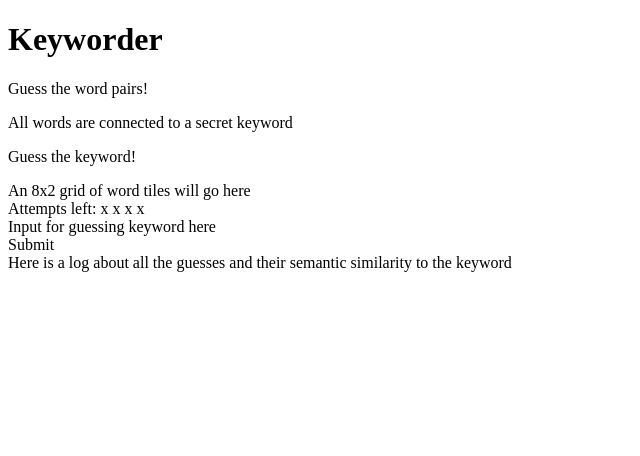
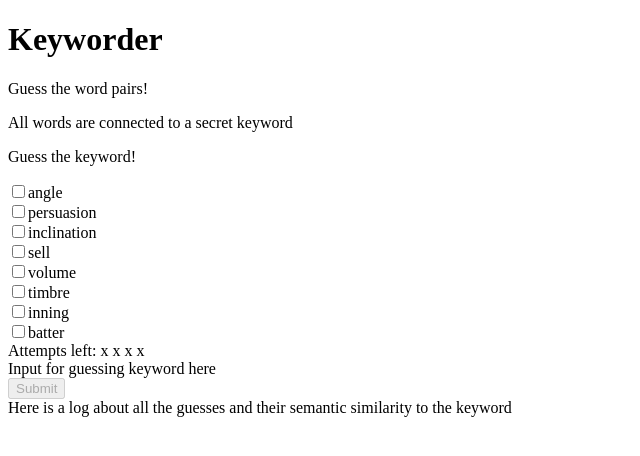
Before and after one commit to srpocock/Keyworder, a React (Vite) app in the folder keyworder-frontend/: page / in a window 1280 px wide. Shown: the top 456 px of the page, without its empty margins (0-640 px from the left). Built offline with nearby package versions, Linux system fonts and the light colour scheme.

Commit message:
Basic word grid and button

```diff
--- a/keyworder-frontend/src/components/Buttons.tsx
+++ b/keyworder-frontend/src/components/Buttons.tsx
@@ -1,6 +1,11 @@
-export default function Buttons() {
+type ButtonsProps = { numCheckedWords: number; onSubmit: () => void };
+
+
+export default function Buttons( {numCheckedWords, onSubmit }: ButtonsProps) {
 
     return (
-        <div>Submit</div>
+        <div className="buttons">
+            <button className="submit-button" disabled={numCheckedWords !== 2}  onClick={onSubmit}>Submit</button>
+        </div>
     )
 }
--- a/keyworder-frontend/src/components/Game.tsx
+++ b/keyworder-frontend/src/components/Game.tsx
@@ -1,6 +1,7 @@
+import { useState } from 'react';
 import words from '../utils/words.ts';
 import Instructions from './Instructions.tsx';
-import WordTiles from './WordTiles.tsx';
+import WordGrid from './WordGrid.tsx';
 import Attempts from './Attempts.tsx';
 import KeywordInput from './KeywordInput.tsx';
 import Buttons from './Buttons.tsx';
@@ -10,17 +11,32 @@ import History from './History.tsx';
 
 await words.initialise();
 
-
 export default function Game() {
 
+    const [checkedWords, setCheckedWords] = useState<string[]>([]);
+
+    function handleCheck (word: string, checked: boolean): void {
+        // Make sure only a maximum of 2 words are checked
+        if (checked && checkedWords.length >= 2) {
+            return;
+        }
+        setCheckedWords(prev =>
+            checked ? [...prev, word] : prev.filter(w => w !== word)
+        );
+    };
+
+    function handleSubmit (): void {
+        console.log("Submit pressed");
+    }
+
     return (
-        <section className="game">
+        <article className="game">
             <Instructions />
-            <WordTiles />
+            <WordGrid wordList={words.wordList} checkedWords={checkedWords} onChecked={handleCheck}/>
             <Attempts />
             <KeywordInput />
-            <Buttons />
+            <Buttons numCheckedWords={checkedWords.length} onSubmit={handleSubmit}/>
             <History />
-        </section>
+        </article>
     )
 }
--- /dev/null
+++ b/keyworder-frontend/src/components/WordGrid.tsx
@@ -0,0 +1,31 @@
+type WordGridProps = { wordList: string[], checkedWords: string[]; onChecked: (word: string, checked: boolean) => void };
+type WordTileProps = { word: string, checked: boolean; onChecked: (word: string, checked: boolean) => void  };
+
+function WordTile( { word, checked, onChecked } : WordTileProps) {
+
+    return (
+        <label className="word-tile-container">
+            <div>
+                <input type="checkbox" checked={checked} onChange={e => onChecked(word, e.target.checked)}/>
+                {word}
+            </div>
+        </label>
+    )
+
+}
+
+export default function WordGrid( { wordList, checkedWords, onChecked}: WordGridProps ) {
+
+    return (
+        <section>
+            {wordList.map((word, index) => (
+                <WordTile
+                    key={index}
+                    word={word}
+                    checked={checkedWords.includes(word)}
+                    onChecked={onChecked}
+                    />
+            ))}
+        </section>
+    )
+}
--- a/keyworder-frontend/src/components/WordTiles.tsx
+++ /dev/null
@@ -1,8 +0,0 @@
-export default function WordTiles() {
-
-    return (
-        <>
-        <div>An 8x2 grid of word tiles will go here</div>
-        </>
-    )
-}
```
